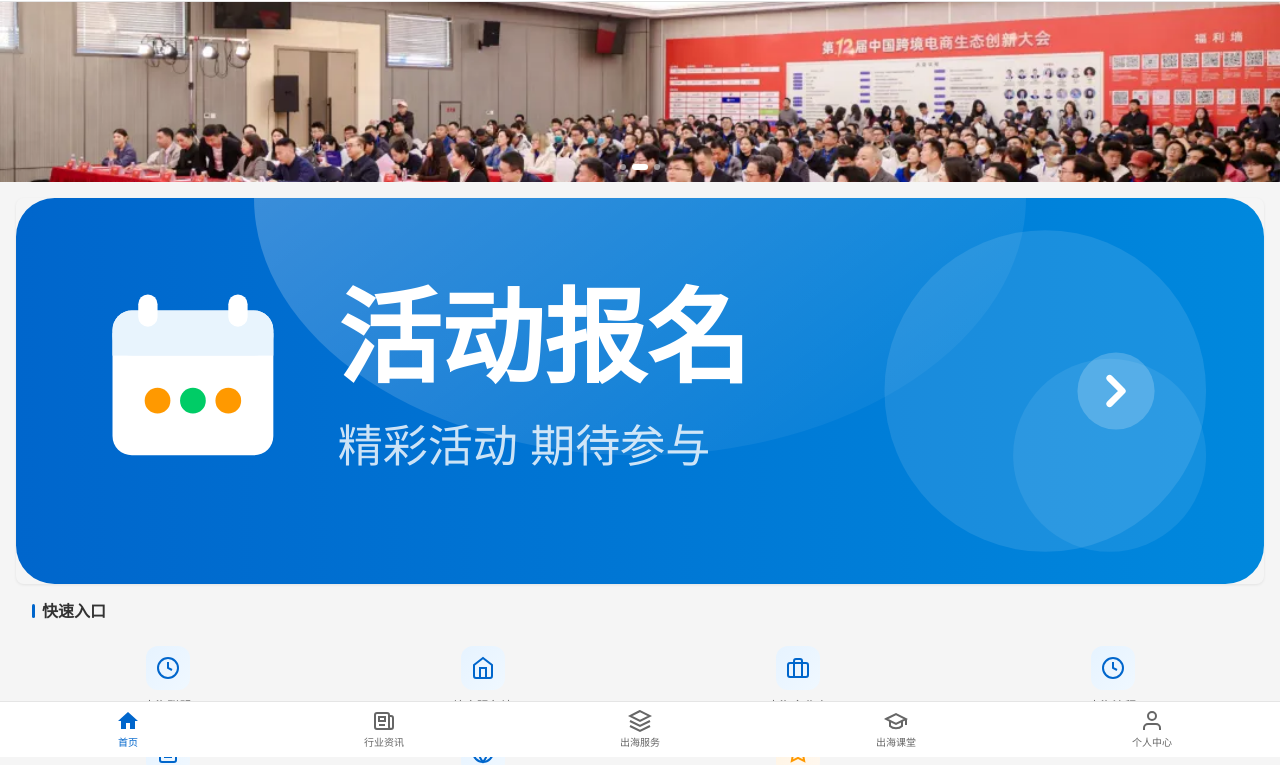
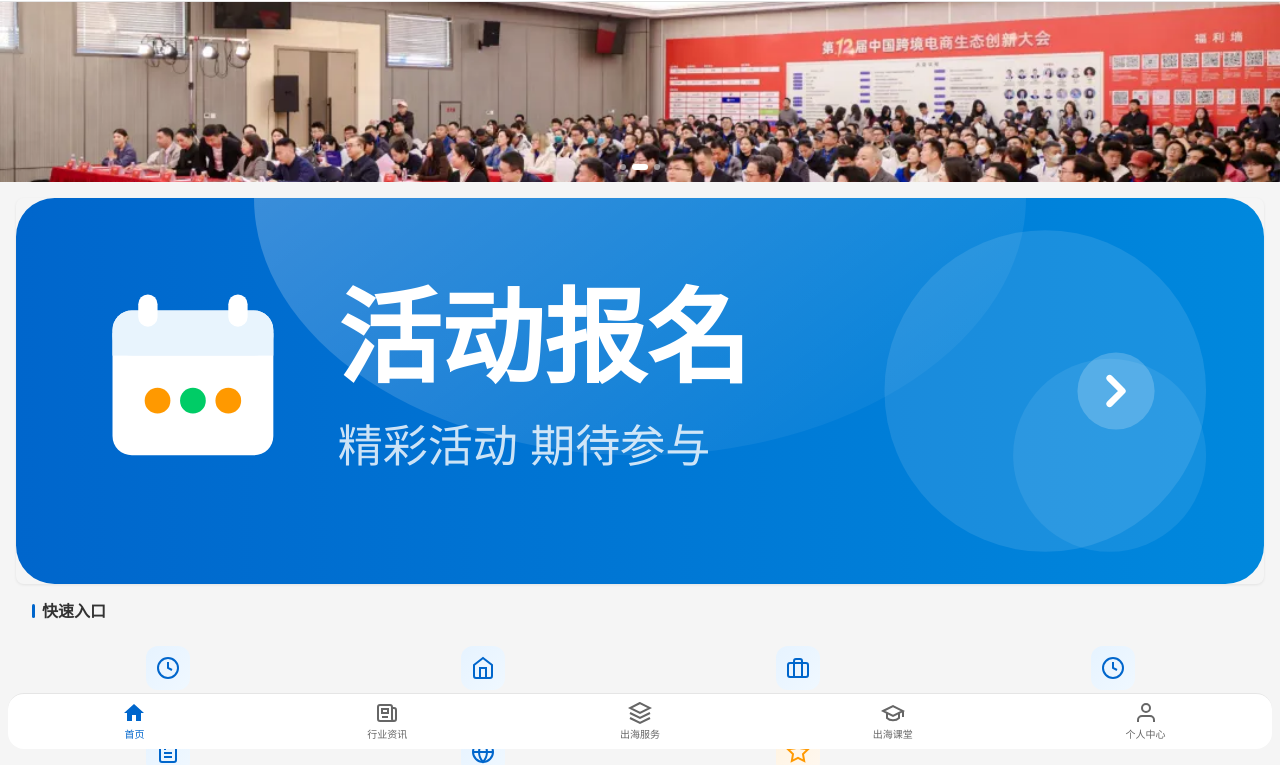
Before and after one commit to thoomi2009/fengtai, a website: page index.html in a window 1280 px wide. Shown: the part 43-808 px from the top of the page. Drawn offline with Linux system fonts and the light colour scheme.

Commit message:
fix: add 8px safe area margin to bottom navigation

```diff
--- a/static/css/common.css
+++ b/static/css/common.css
@@ -552,12 +552,13 @@ img {
 /* --- Bottom Navigation --- */
 .bottom-nav {
   position: fixed;
-  bottom: 0;
-  left: 0;
-  right: 0;
+  bottom: 8px;
+  left: 8px;
+  right: 8px;
   height: var(--bottom-nav-height);
   background-color: var(--color-bg-white);
   border-top: 1px solid var(--color-border-light);
+  border-radius: 16px;
   display: flex;
   z-index: 1000;
 }
```
